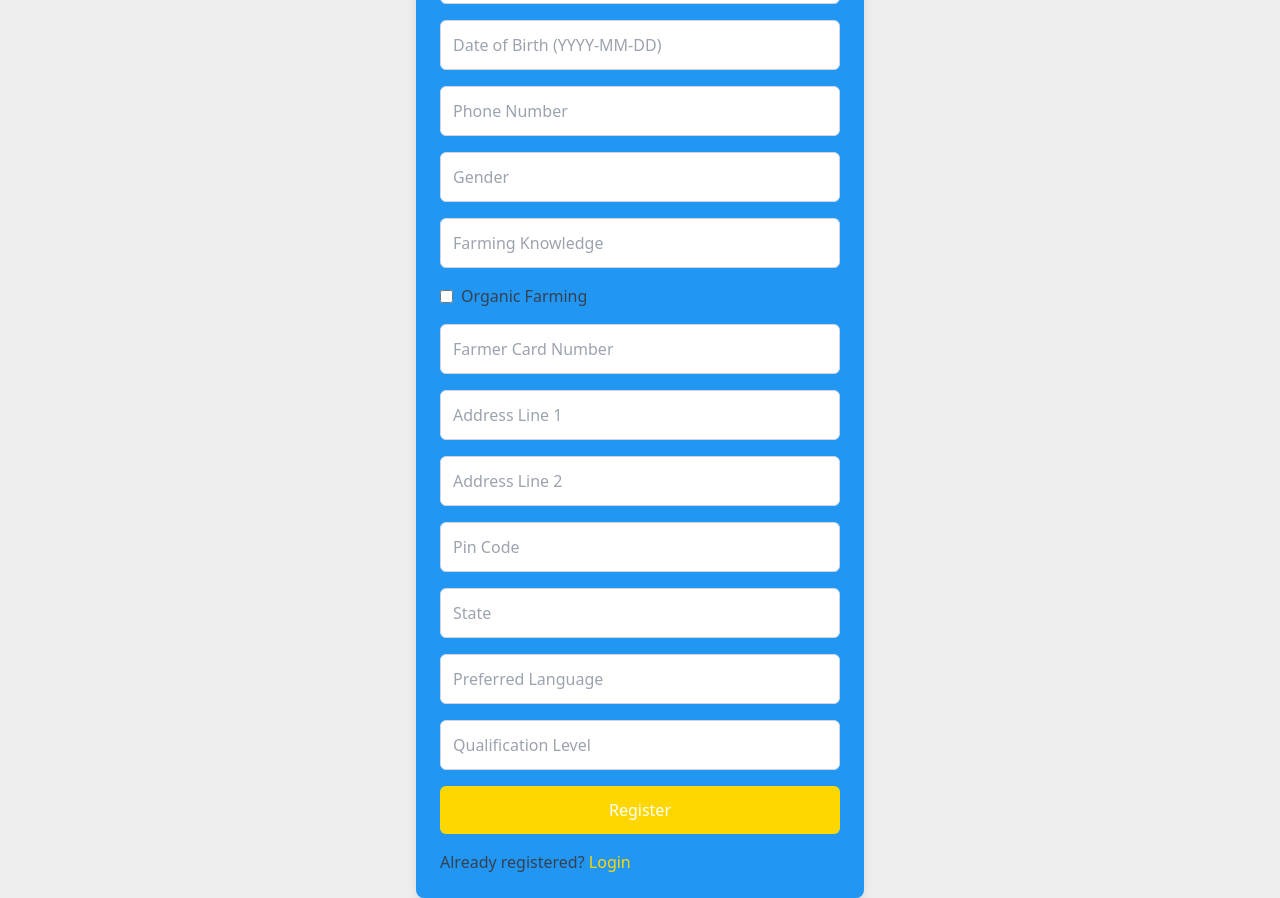
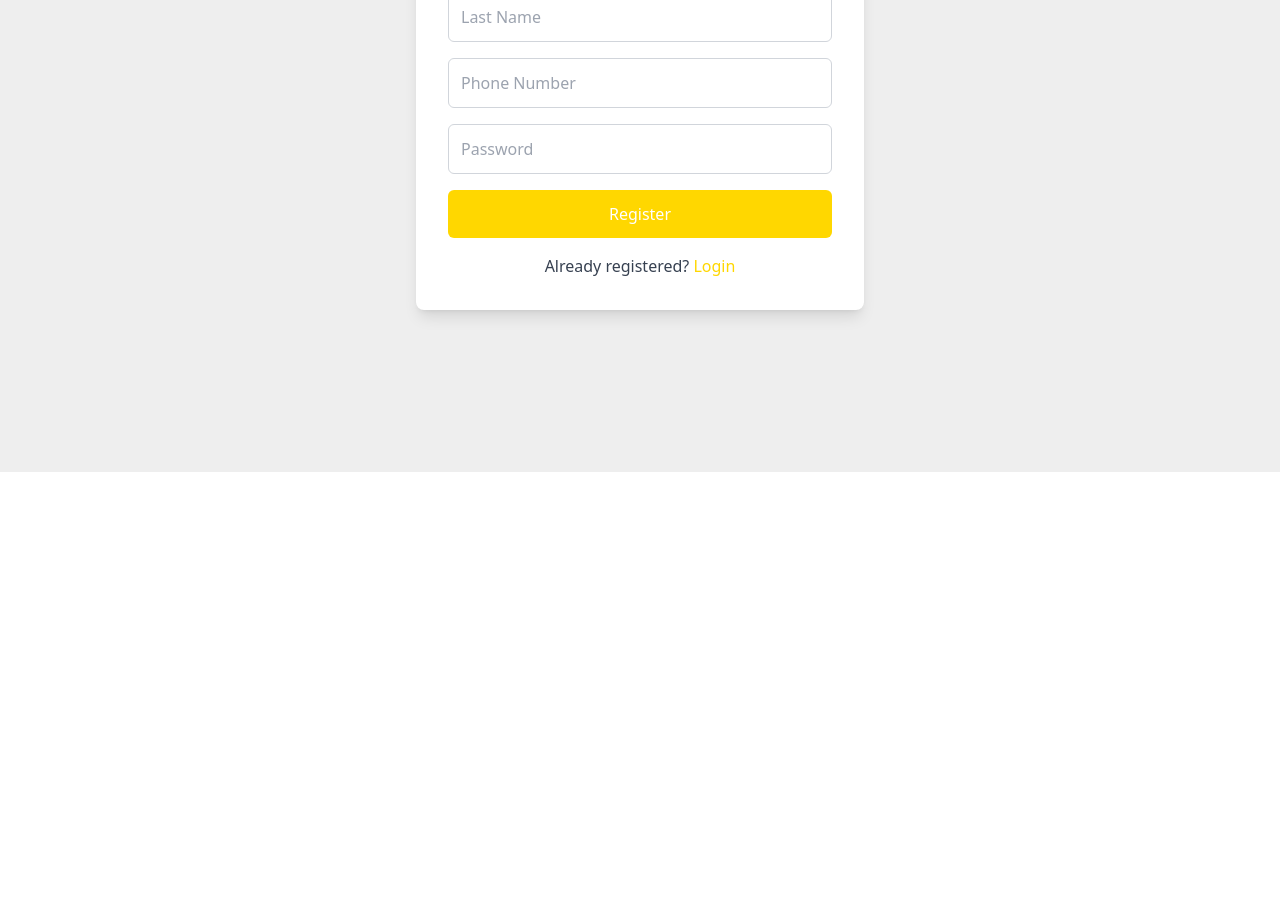
Before and after one commit to shivamkasaudhan/Agri-Connect, a React (Vite) app in the folder frontend/: page /SignUp in a window 1280 px wide. Shown: the part 400-1298 px from the top of the page. After the commit the page ends 872 px from the top, so only its background shows below. Built offline with nearby package versions, Linux system fonts and the light colour scheme.

Commit message:
Login/sign up route

```diff
--- a/frontend/package.json
+++ b/frontend/package.json
@@ -17,7 +17,8 @@
     "react-dom": "^18.2.0",
     "react-i18next": "^14.0.5",
     "react-icons": "^5.0.1",
-    "react-router-dom": "^6.23.0"
+    "react-router-dom": "^6.23.0",
+    "react-toastify": "^10.0.5"
   },
   "devDependencies": {
     "@types/react": "^18.2.56",
--- a/frontend/src/App.jsx
+++ b/frontend/src/App.jsx
@@ -2,26 +2,27 @@ import React from 'react';
 import { BrowserRouter as Router, Route, Routes, Navigate, BrowserRouter } from 'react-router-dom';
 import Navbar from './Components/Navbar/Navbar';
 import CropSuggestion from './Components/CropSuggestion';
-import ShopPage from './Components/Shop';
 import BlogList from './Components/BlogList/BlogList';
-import BlogPost from './Components/BlogPost/BlogPost'; // Import the component to display full blog post content
+import BlogPost from './Components/BlogPost/BlogPost';
 import About from './Components/About';
 import SignUp from './Components/Login/SignUp';
-import Login from './Components/Login/Login'; // Import Login component
+import Login from './Components/Login/Login';
+import Profile from './Components/profile/Profile';
+import Footer from './Components/footer/Footer';
 
 const App = () => {
     return (
         <BrowserRouter>
-            {/* Render the Navbar only if the route is not /signUp or /login */}
             {window.location.pathname !== '/signUp' && window.location.pathname !== '/login' && <Navbar />}
+                {/* <Footer/> */}
             <Routes>
+                <Route path="/Login" element={<Login />} /> {/* Route for detailed blog page */}
                 <Route path="/crop-suggestion" element={<CropSuggestion />} />
                 <Route path="/about" element={<About />} />
-                <Route path="/shop" element={<ShopPage />} />
+                <Route path="/SignUp" element={<SignUp />} /> {/* Route for detailed blog page */}
                 <Route path="/BlogList" element={<BlogList />} />
+                <Route path="/Profile" element={<Profile />} />
                 <Route path="/BlogPost/:id" element={<BlogPost />} /> {/* Route for detailed blog page */}
-                <Route path="/Login" element={<Login />} /> {/* Route for detailed blog page */}
-                <Route path="/SignUp" element={<SignUp />} /> {/* Route for detailed blog page */}
 
             </Routes>
         </BrowserRouter>
--- a/frontend/src/Components/Login/SignUp.jsx
+++ b/frontend/src/Components/Login/SignUp.jsx
@@ -1,86 +1,48 @@
 import React, { useState } from 'react';
 import axios from 'axios';
-import { Link } from 'react-router-dom';
+import { Link,useNavigate } from 'react-router-dom';
 
 const SignUp = () => {
   const [registerData, setRegisterData] = useState({
-    username: '',
-    password: '',
     firstName: '',
     lastName: '',
-    dob: '',
     phoneNo: '',
-    gender: '',
-    farmingKnowledge: '',
-    organicFarming: false,
-    farmerCardNo: '',
-    addressLine1: '',
-    addressLine2: '',
-    pinCode: '',
-    state: '',
-    preferredLanguage: '',
-    qualificationLevel: ''
+    password: ''
   });
-
+  const navigate = useNavigate();
   const handleRegister = async (e) => {
     e.preventDefault();
     try {
-      const res = await axios.post('http://localhost:8000/signup', registerData);
+      const res = await axios.post('http://localhost:8000/signup', registerData)
+      .then(result=>{
+        navigate('/login')
+      });
       console.log(res.data);
     } catch (err) {
       console.log(err);
     }
     setRegisterData({
-      username: '',
-      password: '',
       firstName: '',
       lastName: '',
-      dob: '',
       phoneNo: '',
-      gender: '',
-      farmingKnowledge: '',
-      organicFarming: false,
-      farmerCardNo: '',
-      addressLine1: '',
-      addressLine2: '',
-      pinCode: '',
-      state: '',
-      preferredLanguage: '',
-      qualificationLevel: ''
+      password: ''
     });
   };
 
   const handleRegisterChange = (e) => {
-    const { name, value, type, checked } = e.target;
+    const { name, value } = e.target;
     setRegisterData((prevData) => ({
       ...prevData,
-      [name]: type === 'checkbox' ? checked : value
+      [name]: value
     }));
   };
 
   return (
-    <div className="flex flex-col items-center justify-center min-h-screen bg-brandWhite">
-      <div className="max-w-md w-full p-6 bg-brandBlue rounded-lg shadow-lg">
+    <div className="min-h-screen flex items-center justify-center bg-brandWhite">
+      <div className="max-w-md w-full bg-white p-8 rounded-lg shadow-lg">
+        {/* Sign Up page */}
         <h1 className="text-3xl font-bold mb-6 text-brandYellow">Registration Form</h1>
         <form onSubmit={handleRegister} className="space-y-4">
-          <input
-            type='text'
-            name='username'
-            placeholder='Username'
-            value={registerData.username}
-            onChange={handleRegisterChange}
-            required
-            className="block w-full p-3 bg-white border border-gray-300 rounded-md focus:outline-none focus:border-brandBlue"
-          />
-          <input
-            type='password'
-            name='password'
-            placeholder='Password'
-            value={registerData.password}
-            onChange={handleRegisterChange}
-            required
-            className="block w-full p-3 bg-white border border-gray-300 rounded-md focus:outline-none focus:border-brandBlue"
-          />
           <input
             type='text'
             name='firstName'
@@ -101,15 +63,6 @@ const SignUp = () => {
           />
           <input
             type='text'
-            name='dob'
-            placeholder='Date of Birth (YYYY-MM-DD)'
-            value={registerData.dob}
-            onChange={handleRegisterChange}
-            required
-            className="block w-full p-3 bg-white border border-gray-300 rounded-md focus:outline-none focus:border-brandBlue"
-          />
-          <input
-            type='text'
             name='phoneNo'
             placeholder='Phone Number'
             value={registerData.phoneNo}
@@ -118,95 +71,17 @@ const SignUp = () => {
             className="block w-full p-3 bg-white border border-gray-300 rounded-md focus:outline-none focus:border-brandBlue"
           />
           <input
-            type='text'
-            name='gender'
-            placeholder='Gender'
-            value={registerData.gender}
+            type='password'
+            name='password'
+            placeholder='Password'
+            value={registerData.password}
             onChange={handleRegisterChange}
             required
             className="block w-full p-3 bg-white border border-gray-300 rounded-md focus:outline-none focus:border-brandBlue"
           />
-          <input
-            type='text'
-            name='farmingKnowledge'
-            placeholder='Farming Knowledge'
-            value={registerData.farmingKnowledge}
-            onChange={handleRegisterChange}
-            required
-            className="block w-full p-3 bg-white border border-gray-300 rounded-md focus:outline-none focus:border-brandBlue"
-          />
-          <div className="flex items-center">
-            <input
-              type='checkbox'
-              name='organicFarming'
-              checked={registerData.organicFarming}
-              onChange={handleRegisterChange}
-              className="mr-2"
-            />
-            <label className="text-gray-700">Organic Farming</label>
-          </div>
-          <input
-            type='text'
-            name='farmerCardNo'
-            placeholder='Farmer Card Number'
-            value={registerData.farmerCardNo}
-            onChange={handleRegisterChange}
-            className="block w-full p-3 bg-white border border-gray-300 rounded-md focus:outline-none focus:border-brandBlue"
-          />
-          <input
-            type='text'
-            name='addressLine1'
-            placeholder='Address Line 1'
-            value={registerData.addressLine1}
-            onChange={handleRegisterChange}
-            required
-            className="block w-full p-3 bg-white border border-gray-300 rounded-md focus:outline-none focus:border-brandBlue"
-          />
-          <input
-            type='text'
-            name='addressLine2'
-            placeholder='Address Line 2'
-            value={registerData.addressLine2}
-            onChange={handleRegisterChange}
-            className="block w-full p-3 bg-white border border-gray-300 rounded-md focus:outline-none focus:border-brandBlue"
-          />
-          <input
-            type='text'
-            name='pinCode'
-            placeholder='Pin Code'
-            value={registerData.pinCode}
-            onChange={handleRegisterChange}
-            required
-            className="block w-full p-3 bg-white border border-gray-300 rounded-md focus:outline-none focus:border-brandBlue"
-          />
-          <input
-            type='text'
-            name='state'
-            placeholder='State'
-            value={registerData.state}
-            onChange={handleRegisterChange}
-            required
-            className="block w-full p-3 bg-white border border-gray-300 rounded-md focus:outline-none focus:border-brandBlue"
-          />
-          <input
-            type='text'
-            name='preferredLanguage'
-            placeholder='Preferred Language'
-            value={registerData.preferredLanguage}
-            onChange={handleRegisterChange}
-            className="block w-full p-3 bg-white border border-gray-300 rounded-md focus:outline-none focus:border-brandBlue"
-          />
-          <input
-            type='text'
-            name='qualificationLevel'
-            placeholder='Qualification Level'
-            value={registerData.qualificationLevel}
-            onChange={handleRegisterChange}
-            className="block w-full p-3 bg-white border border-gray-300 rounded-md focus:outline-none focus:border-brandBlue"
-          />
           <button type='submit' className="block w-full p-3 bg-brandYellow text-white rounded-md hover:bg-yellow-400 focus:outline-none focus:bg-yellow-400">Register</button>
         </form>
-        <p className="mt-4 text-gray-700">
+        <p className="mt-4 text-gray-700 text-center">
           Already registered? <Link to="/login" className="text-brandYellow hover:text-yellow-400">Login</Link>
         </p>
       </div>
--- a/frontend/src/Components/Navbar/Navbar.jsx
+++ b/frontend/src/Components/Navbar/Navbar.jsx
@@ -1,17 +1,12 @@
 import React, { useState } from 'react';
 import logo from './AC.png'; // Import the logo image
-import SignUp from '../Login/SignUp';
+// import SignUp from '../Login/SignUp';
 
 const MenuLinks = [
     {
         id: 1,
         name: "Home",
         link: "/#",
-    },
-    {
-        id: 2,
-        name: "Shop",
-        link: "/Shop"
     },
     {
         id: 3,
--- /dev/null
+++ b/frontend/src/Components/footer/Footer.jsx
@@ -0,0 +1,37 @@
+import React, { useEffect, useState } from 'react';
+
+const Footer = () => {
+    const [isBottom, setIsBottom] = useState(false);
+
+    useEffect(() => {
+        const handleScroll = () => {
+            const windowHeight = window.innerHeight;
+            const documentHeight = document.body.clientHeight;
+            const scrollY = window.scrollY || window.pageYOffset;
+
+            setIsBottom(scrollY + windowHeight >= documentHeight);
+        };
+
+        window.addEventListener('scroll', handleScroll);
+        return () => window.removeEventListener('scroll', handleScroll);
+    }, []);
+
+    return (
+        <footer className={`bg-gray-800 text-white py-2 ${isBottom ? 'absolute bottom-0 w-full' : 'fixed bottom-0 w-full'}`}>
+            <div className="container mx-auto flex items-center justify-between">
+                <div>
+                    <p>&copy; 2024 Your Website Name</p>
+                </div>
+                <div>
+                    <ul className="flex space-x-4">
+                        <li><a href="#">Home</a></li>
+                        <li><a href="#">About</a></li>
+                        <li><a href="#">Contact</a></li>
+                    </ul>
+                </div>
+            </div>
+        </footer>
+    );
+};
+
+export default Footer;
--- /dev/null
+++ b/frontend/src/Components/profile/Profile.jsx
@@ -0,0 +1,11 @@
+import React from 'react'
+
+const Profile = () => {
+  return (
+    <div>
+      Profile
+    </div>
+  )
+}
+
+export default Profile
```
Also changed, not shown: frontend/src/Components/Login/Login.jsx (+26 -22 lines), frontend/src/Components/Shop.jsx (deleted, +0 -25 lines), 2 other files (tests, documents, lock files or other folders).
